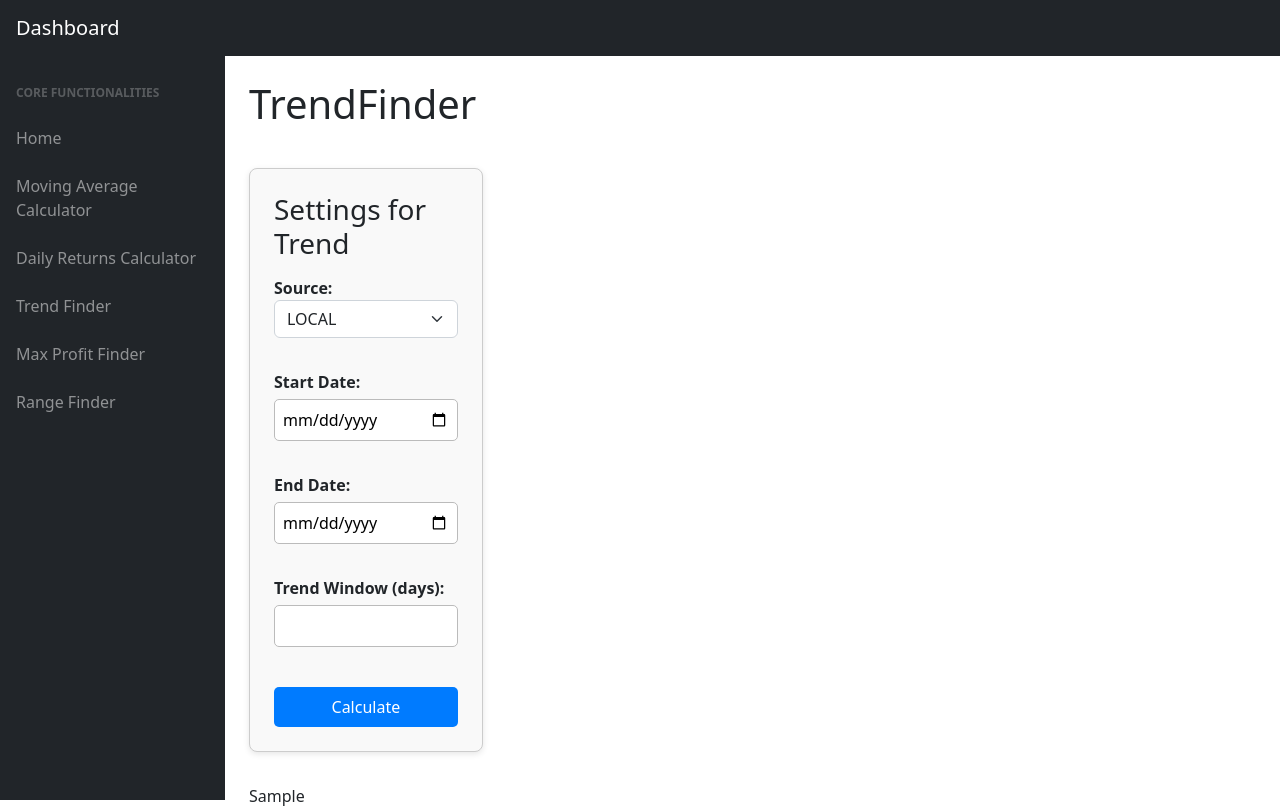
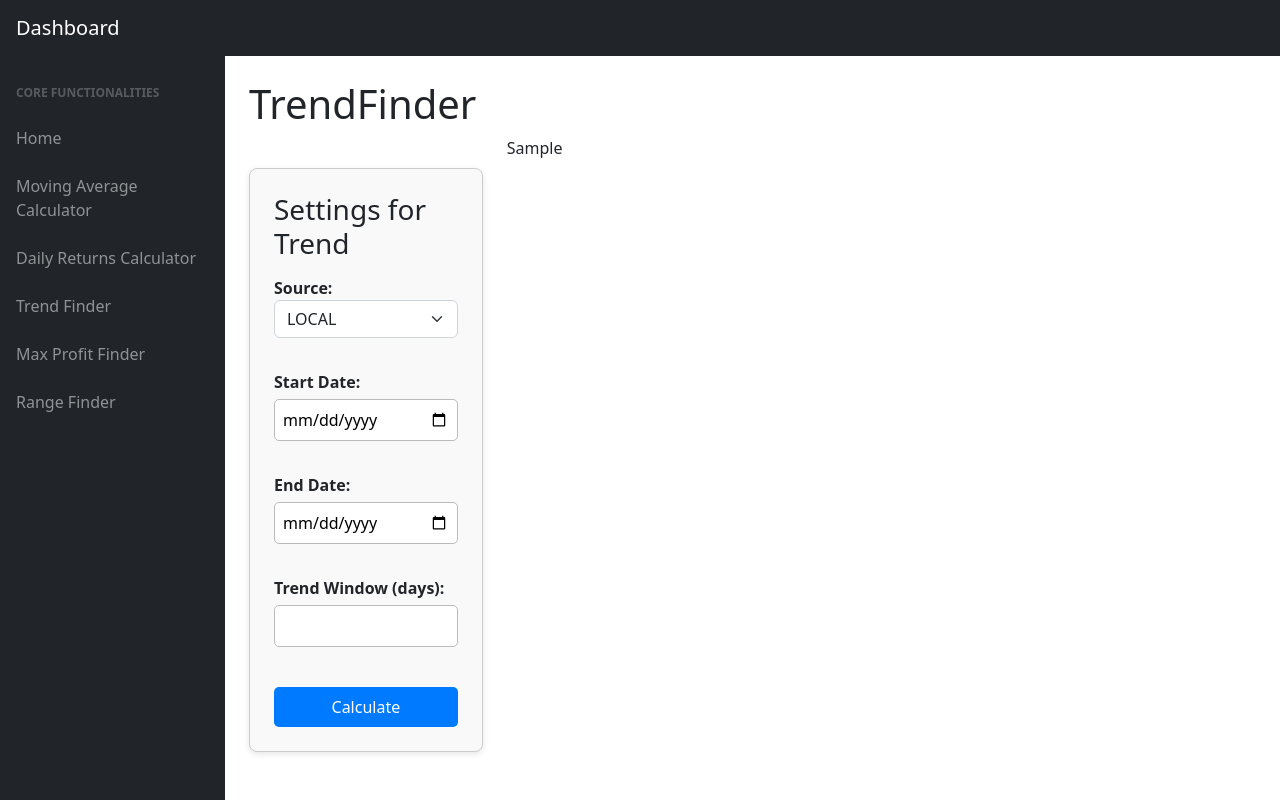
Before and after one commit to tanjinghui/INF1002-Programming-Fundamentals-P11-Team-3, a Flask app: template templates/trend.html in a window 1280 px wide. Run offline with Flask 3, Linux system fonts and the light colour scheme; the template is opened without the code that fills it: most values are stand-ins (such as "Sample title", 1, 10 or a date in 2020); parts of the project's set-up code (start-up, migrations or seed data) failed here and were passed over; some libraries are stand-ins or nearby versions.

Commit message:
adjusted column size for trend finder

```diff
--- a/templates/trend.html
+++ b/templates/trend.html
@@ -77,7 +77,7 @@
                                     <button type="submit" id="update-button">Calculate</button>
                                 </form>
                             </div>
-                            <div class="col-xl-12" id="dynamic-section">
+                            <div class="col-xl-9" id="dynamic-section">
                                 <!--Only show if not None-->
                                 {% if trendGraph %}
                                     {{ trendGraph | safe}}
--- a/templates/trend_partial.html
+++ b/templates/trend_partial.html
@@ -1,4 +1,3 @@
-                            <div class="col-xl-12" id="dynamic-section">
                                 <!--Only show if not None-->
                                 {% if trendGraph %}
                                     {{ trendGraph | safe}}
@@ -24,4 +23,3 @@
                                 {% if errorMsg %}
                                     {{ errorMsg | safe}}
                                 {% endif %}
-                            </div>
```
